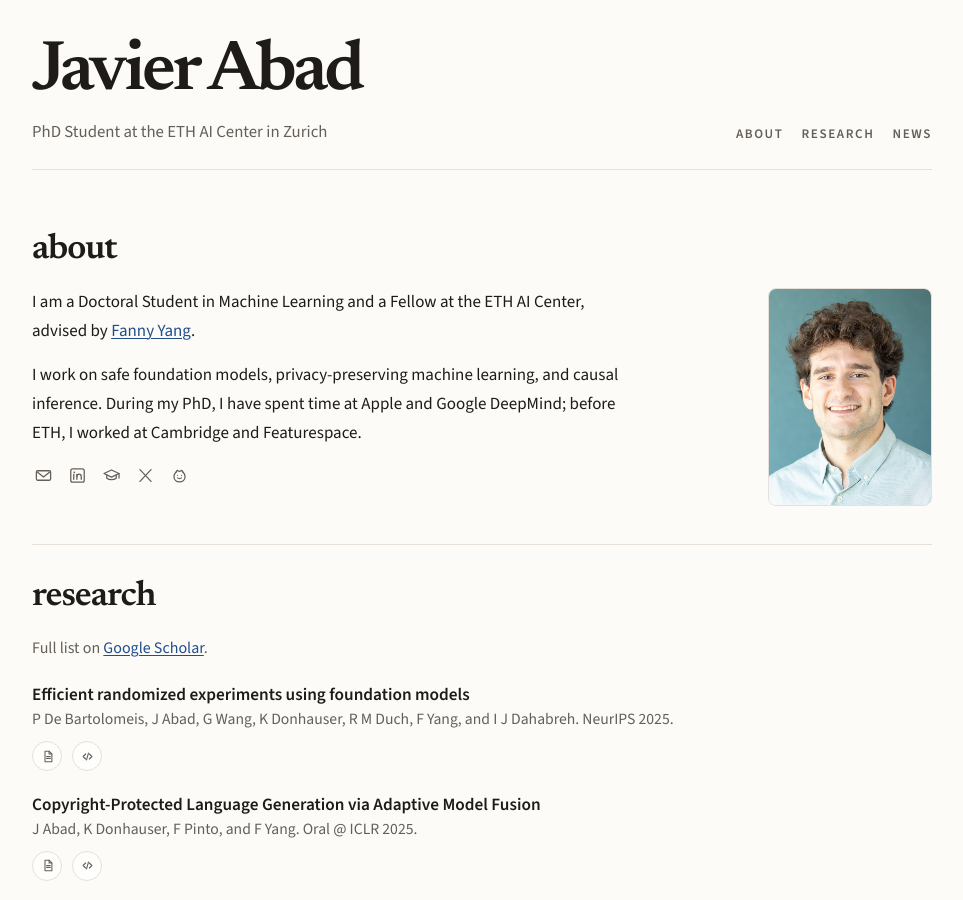
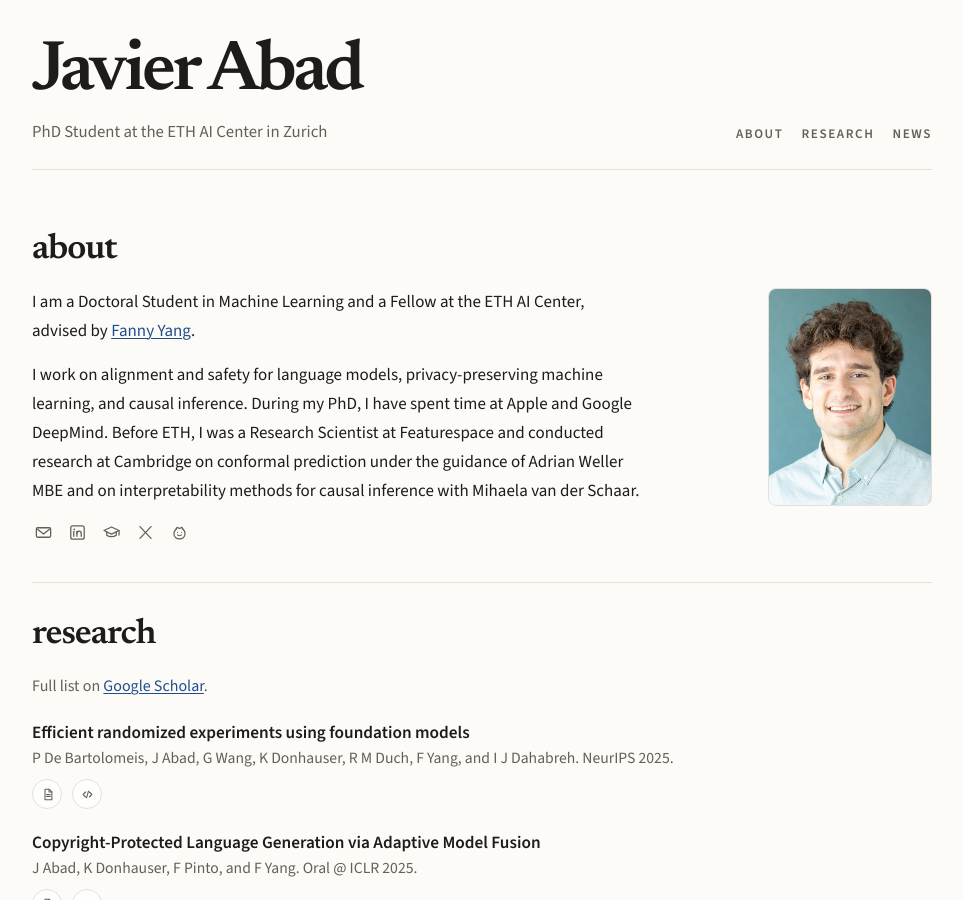
Before and after one commit to jaabmar/jaabmar.github.io, a Jekyll site: the page built from index.html, in a window 1280 px wide and 900 px high. Shown: the whole window, without its empty margins (158-1121 px from the left). Built offline with Jekyll 4.4.1, drawn with Linux system fonts in a browser that asks for light colours.

Commit message:
Refresh about section wording

```diff
--- a/index.html
+++ b/index.html
@@ -27,9 +27,11 @@ image: /artifacts/portrait.jpeg
             <a href="https://sml.inf.ethz.ch/group/fannyy/" target="_blank" rel="noreferrer">Fanny Yang</a>.
           </p>
           <p>
-            I work on safe foundation models, privacy-preserving machine learning, and causal inference.
-            During my PhD, I have spent time at Apple and Google DeepMind; before ETH, I worked at Cambridge
-            and Featurespace.
+            I work on alignment and safety for language models, privacy-preserving machine learning,
+            and causal inference. During my PhD, I have spent time at Apple and Google DeepMind.
+            Before ETH, I was a Research Scientist at Featurespace and conducted research at Cambridge
+            on conformal prediction under the guidance of Adrian Weller MBE and on interpretability
+            methods for causal inference with Mihaela van der Schaar.
           </p>
           {% include social-icons.html %}
         </div>
```
